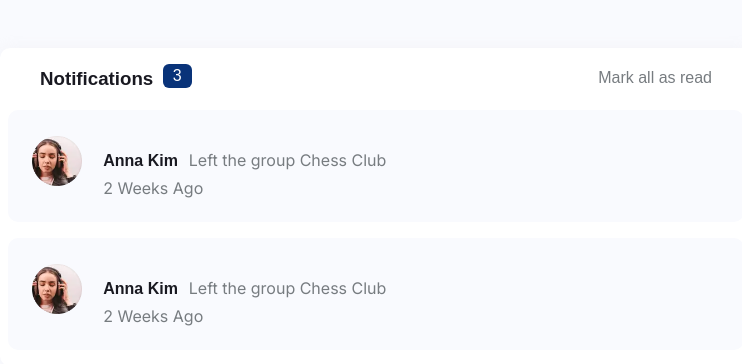
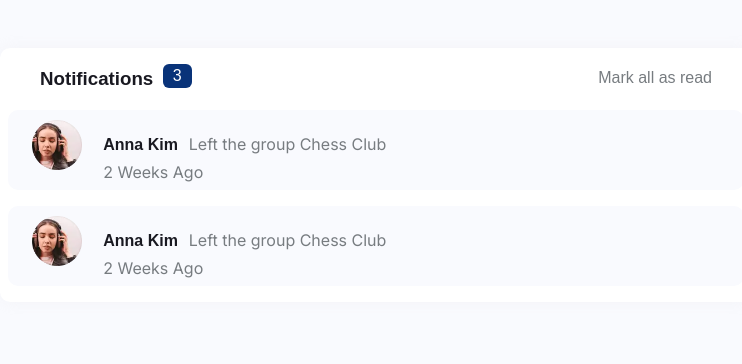
Before and after one commit to atorrez007/notifications-page-challenge, a Next.js app: page / in a window 1280 px wide. Shown: the top 364 px of the page, without its empty margins (264-1006 px from the left). Built offline with nearby package versions, Linux system fonts and the light colour scheme.

Commit message:
changed p to div. Like I said, brutal.

```diff
--- a/src/Styles/GroupCardStyles.css
+++ b/src/Styles/GroupCardStyles.css
@@ -36,7 +36,7 @@
   padding-top: 1em;
   flex-wrap: wrap;
 }
-.user-info p {
+.user-info div {
   color: rgb(119, 124, 128);
 }
 
--- a/src/Styles/GroupCardStyles.scss
+++ b/src/Styles/GroupCardStyles.scss
@@ -34,7 +34,7 @@
 
   padding-top: 1em;
   flex-wrap: wrap;
-  p {
+  div {
     color: $graytext;
   }
 }
--- a/src/components/GroupCard.tsx
+++ b/src/components/GroupCard.tsx
@@ -12,12 +12,12 @@ const GroupCard = () => {
         </div>
       </div>
       <div className="user-info">
-        <p>
+        <div>
           <span className="username">Anna Kim</span> Left the group Chess Club
           <div className="time-stamp-placeholder">
             <span className="timestamp">2 Weeks Ago</span>
           </div>
-        </p>
+        </div>
       </div>
     </div>
   );
```
